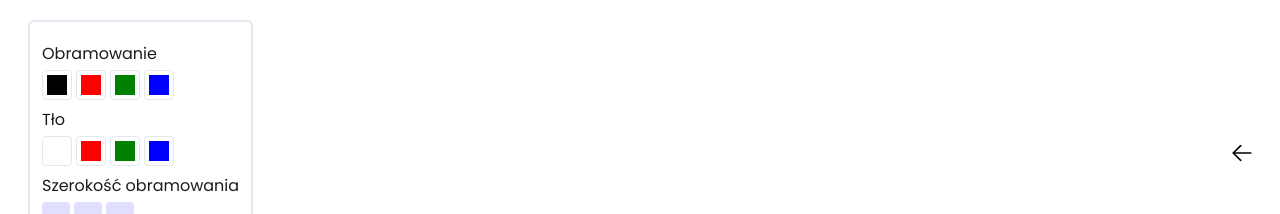
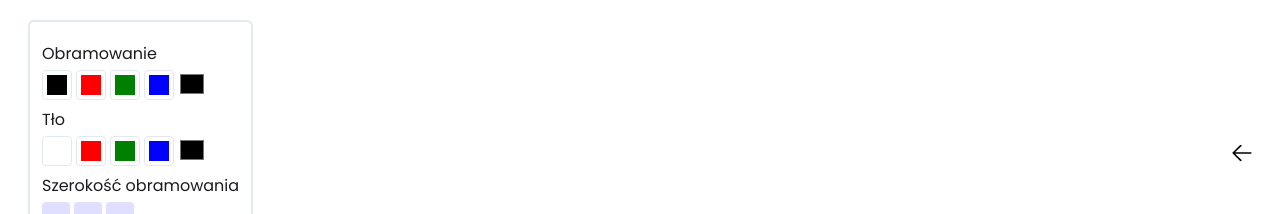
Before and after one commit to theWebCookie/e-board, a Next.js app in the folder frontend/: page /board in a window 1280 px wide. Both pictures are taken after a click on the button 535 px from the left and 68 px from the top of the page. Shown: the part 247-461 px from the top of the page. Built offline with nearby package versions, Linux system fonts and the light colour scheme; no server answers.

Commit message:
feat: add color picker

```diff
--- a/frontend/src/components/ToolMenu/ToolMenuItem.tsx
+++ b/frontend/src/components/ToolMenu/ToolMenuItem.tsx
@@ -31,6 +31,7 @@ const ToolMenuItem: React.FC<ToolMenuItemProps> = ({ text, buttons, colors, name
           {colors.map((color, idx) => (
             <MenuInput key={idx} className='' color={color} name={name} />
           ))}
+          <input type='color' className='cursor-pointer size-7 border-0 bg-transparent' />
         </div>
       </li>
     );
```
